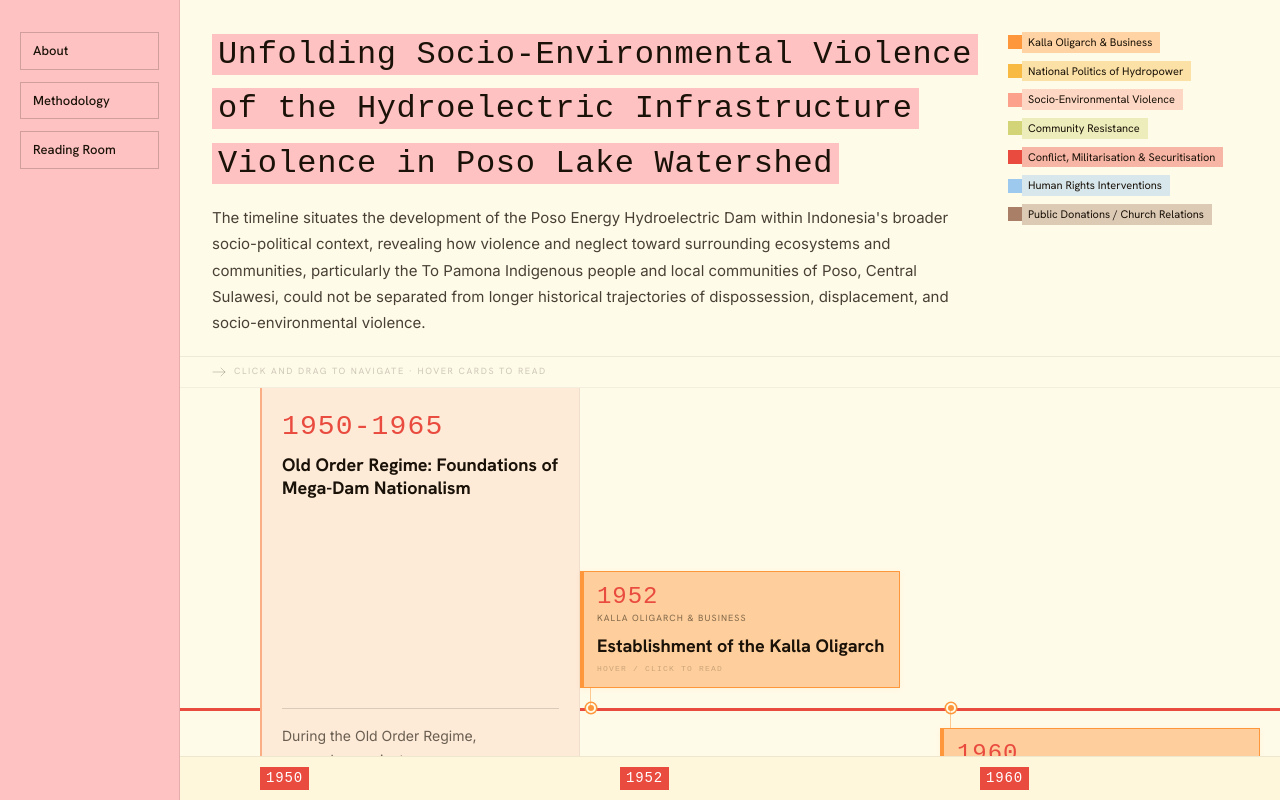
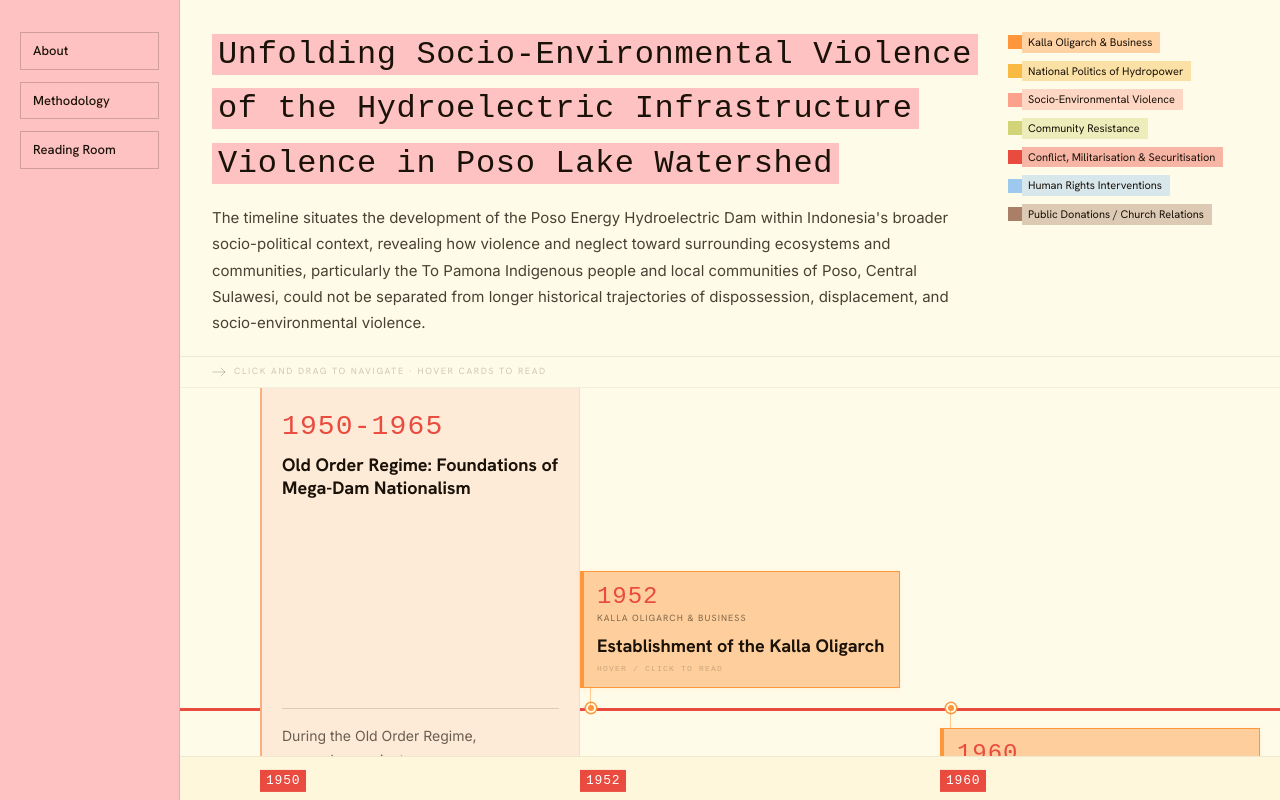
Before and after one commit to listahanditya-creator/timeline-PLTA-2026, a Next.js app in the folder poso-timeline/: page / in a window 1280 px wide. Built offline with nearby package versions, Linux system fonts and the light colour scheme.

Commit message:
Fix: year ruler positions derived from actual item x coords
Year labels now placed at the exact same x position as their
corresponding card on the canvas, not at fixed EVENT_WIDTH intervals.
Fixes desync between ruler years and card years.

Co-Authored-By: Claude Sonnet 4.6 <noreply@anthropic.com>

```diff
--- a/poso-timeline/components/Timeline.tsx
+++ b/poso-timeline/components/Timeline.tsx
@@ -167,9 +167,16 @@ export default function Timeline() {
   const totalWidth   = cursor + 200;
   const canvasHeight = CARD_AREA_HEIGHT * 2 + 1;
 
-  const uniqueYears = Array.from(
-    new Set(timelineData.map((e) => e.year.slice(0, 4)).filter((y) => /^\d{4}$/.test(y)))
-  );
+  // Year positions derived from actual item x coordinates — one label per unique year
+  const yearPositions: { year: string; x: number }[] = [];
+  const seenYears = new Set<string>();
+  for (const item of items) {
+    const y = item.event.year.slice(0, 4);
+    if (/^\d{4}$/.test(y) && !seenYears.has(y)) {
+      seenYears.add(y);
+      yearPositions.push({ year: y, x: item.x });
+    }
+  }
 
   return (
     <div className="flex h-screen overflow-hidden" style={{ backgroundColor: "#FFFBE9", color: "#1a1208" }}>
@@ -376,7 +383,7 @@ export default function Timeline() {
           </div>
         </div>
 
-        {/* ── Year ruler — synced, no pointer events so drag passes through ── */}
+        {/* ── Year ruler — synced, absolutely positioned labels matching canvas ── */}
         <div
           className="flex-shrink-0 border-t"
           style={{ borderColor: "rgba(26,18,8,0.07)", height: "44px", backgroundColor: "#FFF7DC", overflow: "hidden" }}
@@ -384,23 +391,39 @@ export default function Timeline() {
           <div
             ref={rulerRef}
             style={{
-              display: "flex",
-              alignItems: "center",
+              position: "relative",
               height: "100%",
-              overflowX: "hidden",   // hidden — scrollLeft controlled by JS
+              width: `${totalWidth}px`,
+              overflowX: "hidden",
               scrollbarWidth: "none",
-              pointerEvents: "none", // ruler follows timeline; drag on timeline div
+              pointerEvents: "none",
             }}
           >
-            <div className="flex items-center h-full" style={{ paddingLeft: "80px", width: `${totalWidth}px`, flexShrink: 0 }}>
-              {uniqueYears.map((y) => (
-                <span key={y} style={{ display: "inline-block", minWidth: `${EVENT_WIDTH}px`, fontFamily: "var(--font-ocr)", fontSize: "14px", letterSpacing: "0.06em" }}>
-                  <span style={{ backgroundColor: "#E94B3F", color: "#fff", padding: "2px 6px", display: "inline-block", lineHeight: 1.4 }}>
-                    {y}
-                  </span>
+            {yearPositions.map(({ year, x }) => (
+              <div
+                key={year}
+                style={{
+                  position: "absolute",
+                  left: `${x}px`,
+                  top: "50%",
+                  transform: "translateY(-50%)",
+                }}
+              >
+                <span style={{
+                  backgroundColor: "#E94B3F",
+                  color: "#fff",
+                  padding: "2px 6px",
+                  fontFamily: "var(--font-ocr)",
+                  fontSize: "13px",
+                  letterSpacing: "0.06em",
+                  display: "inline-block",
+                  lineHeight: 1.4,
+                  whiteSpace: "nowrap",
+                }}>
+                  {year}
                 </span>
-              ))}
-            </div>
+              </div>
+            ))}
           </div>
         </div>
       </div>
```
